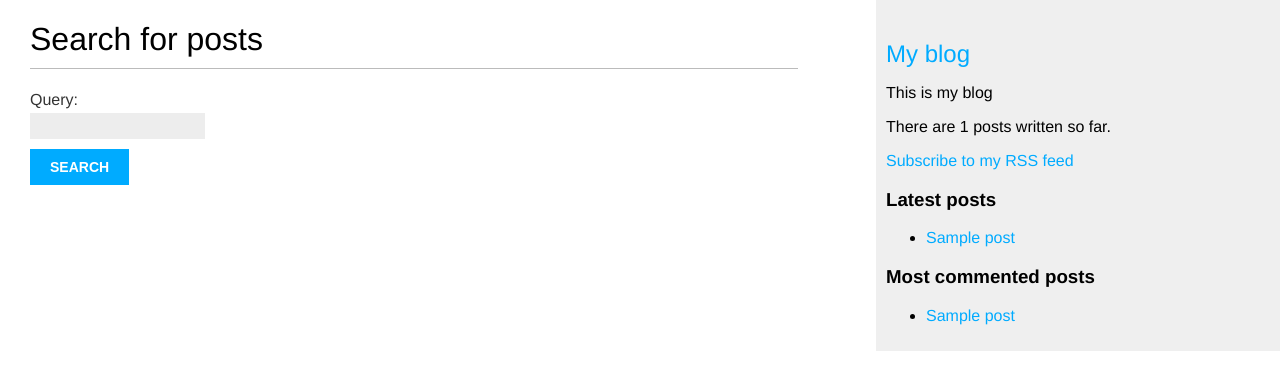
After one commit to rainbow44/DjangoByEx, a Django app: page /blog/search/ in a window 1280 px wide. The commit adds this page. Shown: the top 390 px of the page. Run offline with Django 4.2, Linux system fonts and the light colour scheme; tables that the repository leaves empty hold one stand-in row (values such as "Sample post").

Commit message:
Basic Blog App - Finished For Now

```diff
--- a/blog/forms.py
+++ b/blog/forms.py
@@ -14,3 +14,7 @@ class CommentForm(forms.ModelForm):
     class Meta:
         model = Comment
         fields = ('name', 'email', 'body')
+
+
+class SearchForm(forms.Form):
+    query = forms.CharField()
--- a/blog/templates/blog/base.html
+++ b/blog/templates/blog/base.html
@@ -13,7 +13,7 @@
         {% endblock %}
     </div>
     <div id="sidebar">
-        <h2>My blog</h2>
+        <h2><a href="{% url 'blog:post_list' %}">My blog</a></h2>
         <p>This is my blog</p>
         <p>There are {% total_posts %} posts written so far.</p>
         <p><a href="{% url 'blog:post_feed' %}">Subscribe to my RSS feed</a></p>
--- /dev/null
+++ b/blog/templates/blog/post/search.html
@@ -0,0 +1,28 @@
+{% extends 'blog/base.html' %}
+{% load blog_tags %}
+
+{% block title %} Search {% endblock %}
+
+{% block content %}
+    {% if query %}
+    <h1>Posts containing "{{ query }}"</h1>
+    <h3>
+        {% with results.count as total_results %}
+        Found {{ total_results }} result{{ total_results|pluralize }}
+        {% endwith %}
+    </h3>
+{% for post in results %}
+    <h4><a href="{{ post.get_absolute_url }}">{{ post.title }}</a></h4>
+    {{ post.body|markdown|truncatewords_html:5 }}
+{% empty %}
+<p>There are no results for your query.</p>
+{% endfor %}
+<p><a href="{% url "blog:post_search" %}">Search again</a></p>
+{% else %}
+<h1> Search for posts</h1>
+<form method="get">
+    {{ form.as_p }}
+    <input type="submit" value="Search">
+</form>
+{% endif %}
+{% endblock %}
--- a/blog/urls.py
+++ b/blog/urls.py
@@ -13,6 +13,7 @@ urlpatterns = [
          name='post_detail'),
     path('<int:post_id>/share/', views.post_share, name='post_share'),
     path('tag/<slug:tag_slug>/', views.post_list, name='post_list_by_tag'),
-    path('feed/', LatestPostsFeed(), name='post_feed')
+    path('feed/', LatestPostsFeed(), name='post_feed'),
+    path('search/', views.post_search, name='post_search'),
 
 ]
--- a/blog/views.py
+++ b/blog/views.py
@@ -1,3 +1,4 @@
+from django.contrib.postgres.search import SearchVector, SearchQuery, SearchRank
 from django.core.mail import send_mail
 from django.core.paginator import Paginator, PageNotAnInteger, EmptyPage
 from django.db.models import Count
@@ -7,7 +8,7 @@ from django.shortcuts import render, get_object_or_404
 # from django.views.generic import ListView
 from taggit.models import Tag
 
-from .forms import EmailPostForm, CommentForm
+from .forms import EmailPostForm, CommentForm, SearchForm
 from .models import Post, Comment
 
 
@@ -90,3 +91,28 @@ def post_share(request, post_id):
 
     }
     return render(request, 'blog/post/share.html', content)
+
+
+def post_search(request):
+    form = SearchForm()
+    query = None
+    results = []
+    if 'query' in request.GET:
+        form = SearchForm(request.GET)
+        if form.is_valid():
+            query = form.cleaned_data['query']
+            # results = Post.published.annotate(search=SearchVector('title', 'body'),).filter(search=query)
+            search_vector = SearchVector('title', weight='A') + \
+                SearchVector('body', weight='B')
+            search_query = SearchQuery(query)
+            results = Post.published.annotate(
+                search=search_vector,
+                rank=SearchRank(search_vector, search_query)
+            ).filter(rank__gte=0.3).order_by('-rank')
+    content = {
+        'form': form,
+        'query': query,
+        'results': results,
+
+    }
+    return render(request, 'blog/post/search.html', content)
```
Also changed, not shown: mysite/settings.py (+7 -5 lines).
